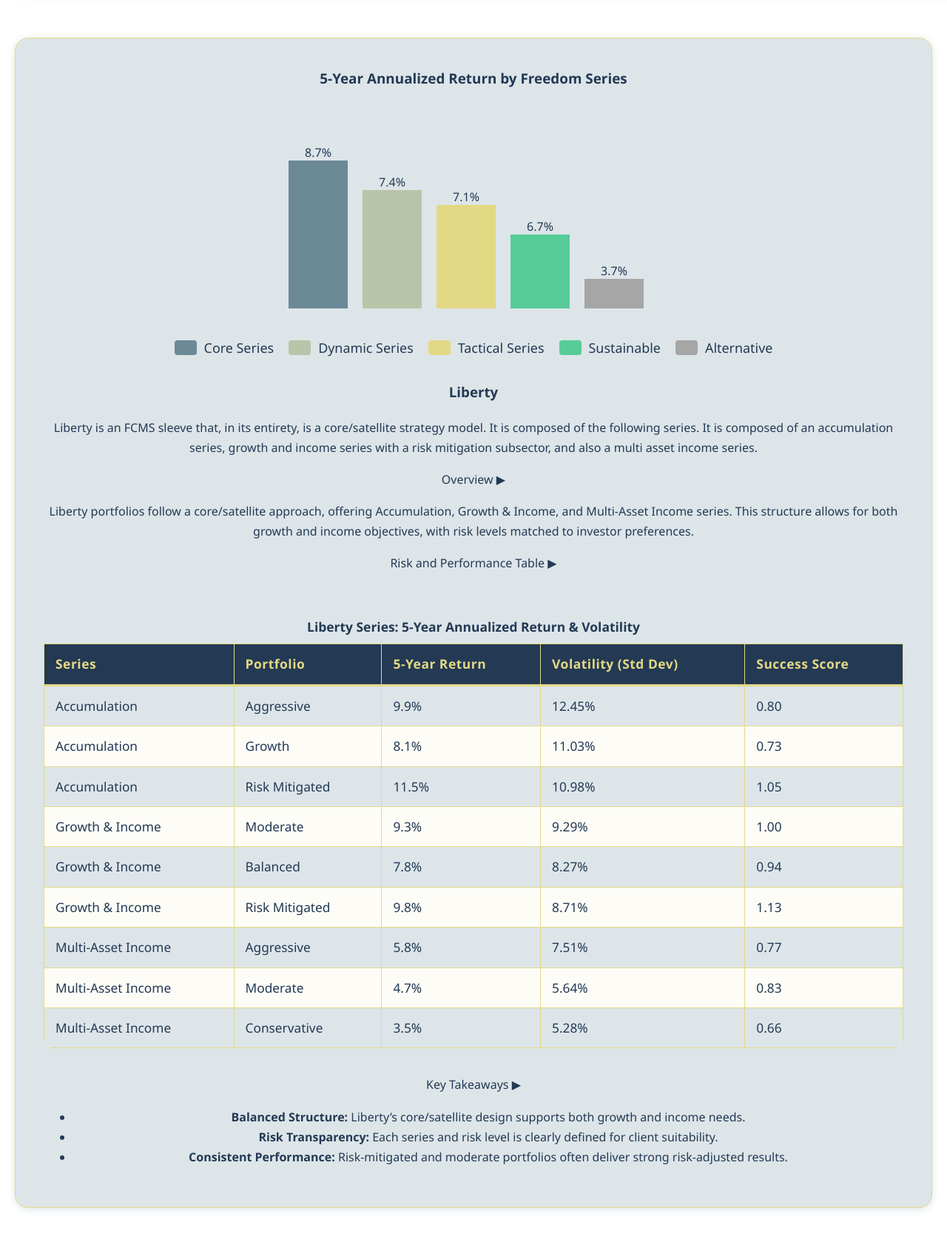
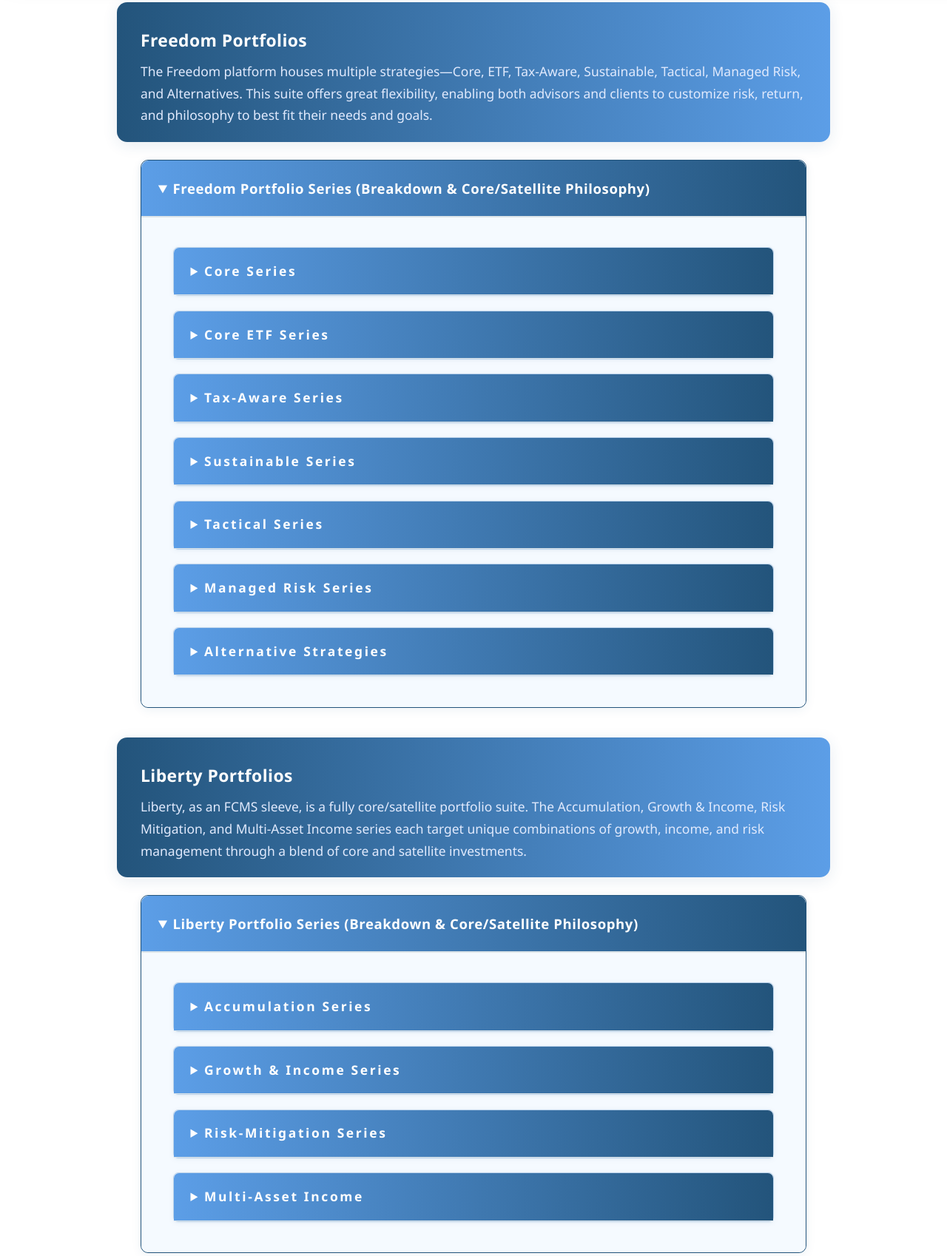
Before and after one commit to BrooksFinancialGroup/BrooksPortfolio, a plain HTML site: page index.html in a window 1280 px wide. Shown: the part 1063-2761 px from the top of the page at 74% size. Drawn offline with nearby package versions, Linux system fonts and the light colour scheme.

Commit message:
Update index.html

```diff
--- a/index.html
+++ b/index.html
@@ -222,129 +222,325 @@
     <p>Core/Satellite Asset Allocation is a strategy that involves balancing the stability of SAA and the growth potential of TAA by combining a broadly diversified core portfolio with smaller actively managed satellite positions aimed to generate high yield and profitability.</p>
   </div>
 
-  <!-- FCMS Portfolio Translation -->
-  <div class="page" id="fcms-portfolio">
-    <h2>FCMS Portfolio Translation</h2>
-    <h3>Freedom</h3>
-    <p>Freedom, unlike Liberty, houses multiple strategies, and occasionally incorporates both into a single portfolio. This is beneficial for both the relationship and the advisor as it allows an array of options catering to the specific desires and risk of the relationship.</p>
-    <div class="accordion">
-    <div class="accordion-item">
-      <div class="accordion-title">Overview <span class="accordion-arrow">&#9654;</span></div>
-      <div class="accordion-content">
+ <style>
+/* Portfolio Card Styles */
+.fcms-card-header {
+  max-width: 900px;
+  margin: 2em auto 1.5em auto;
+  background: linear-gradient(90deg, #23547b 0%, #5c9ee7 100%);
+  color: #fff;
+  border-radius: 14px;
+  box-shadow: 0 4px 20px rgba(35,84,123,0.11);
+  padding: 2.1em 2em 1.3em 2em;
+  display: flex;
+  flex-direction: column;
+  align-items: flex-start;
+}
+
+.fcms-card-header h3 {
+  color: #fff;
+  font-size: 1.43em;
+  font-weight: 700;
+  margin: 0 0 0.15em 0;
+  letter-spacing: 0.4px;
+}
+
+.fcms-card-header p {
+  margin: 0.2em 0 0 0;
+  font-size: 1.09em;
+  color: #e1eafd;
+  font-weight: 500;
+}
+
+@media (max-width: 700px) {
+  .fcms-card-header { padding: 1.2em 0.8em 1em 0.8em; }
+}
+
+/* Accordion Styles */
+.portfolio-accordion {
+  font-family: 'Montserrat', 'Segoe UI', Arial, sans-serif;
+  max-width: 900px;
+  margin: 0 auto 2.5em auto;
+}
+.blue-accordion {
+  background: #f5faff;
+  border-radius: 10px;
+  margin-bottom: 2em;
+  box-shadow: 0 3px 14px rgba(35,84,123,0.07);
+  border: 1.5px solid #23547b;
+}
+.blue-accordion summary {
+  padding: 1.18em 1.23em;
+  font-weight: bold;
+  font-size: 1.16em;
+  background: linear-gradient(90deg, #23547b 0%, #5c9ee7 100%);
+  color: #fff;
+  border-radius: 10px 10px 0 0;
+  cursor: pointer;
+  outline: none;
+  transition: background 0.2s;
+  letter-spacing: 0.6px;
+  box-shadow: 0 1px 9px rgba(35,84,123,0.07);
+  border-bottom: 2px solid #dde5e9;
+}
+.blue-accordion[open] summary {
+  background: linear-gradient(90deg, #5c9ee7 0%, #23547b 100%);
+  color: #fff;
+}
+.series-content {
+  padding: 1.3em 2.7em 1.4em 2.7em;
+  background: #f5faff;
+  border-radius: 0 0 10px 10px;
+}
+.inner-accordion {
+  background: #e9f1fb;
+  border-radius: 7px;
+  margin: 1.2em 0;
+  box-shadow: 0 1px 3px rgba(35,84,123,0.04);
+  border: 1px solid #c2d8ef;
+}
+.inner-accordion summary {
+  padding: 0.97em 1.28em;
+  font-size: 1.09em;
+  background: #2d4766;
+  color: #fff;
+  border-radius: 7px 7px 0 0;
+  font-weight: 600;
+  cursor: pointer;
+  outline: none;
+  letter-spacing: 0.15em;
+  border-bottom: 1.5px solid #dde5e9;
+}
+.series-def {
+  font-size: 1.03em;
+  color: #23547b;
+  background: #e3e8ef;
+  border-radius: 5px;
+  padding: 0.75em 1.1em;
+  margin: 1em 0 1.2em 0;
+  font-weight: 500;
+  border-left: 4px solid #5c9ee7;
+  border-top: 1px solid #c2d8ef;
+  border-bottom: 1px solid #c2d8ef;
+}
+.core-satellite-header {
+  font-weight: bold;
+  color: #1a314c;
+  margin: 0.85em 0 0.2em 0;
+  font-size: 1.08em;
+}
+.subtype-desc {
+  background: #dff0fe;
+  border-radius: 4px;
+  padding: 0.7em 1em;
+  margin-bottom: 1.1em;
+  color: #23415b;
+  font-size: 1.007em;
+  margin-top: 0.2em;
+  border-left: 4px solid #5c9ee7;
+}
+@media (max-width: 700px) {
+  .portfolio-accordion {max-width: 99vw;}
+  .series-content {padding: 1em 0.7em;}
+}
+</style>
+
+<!-- FREEDOM CARD -->
+<div class="fcms-card-header">
+  <h3>Freedom Portfolios</h3>
   <p>
-          The Freedom platform offers a diverse array of portfolio solutions, spanning Core, Core ETF, Tax-Aware, Sustainable, Tactical, Managed Risk, and Alternative asset series.
-          Each series targets different investor needs—from growth to risk mitigation—with performance and risk characteristics that reflect their underlying philosophy.
+    The Freedom platform houses multiple strategies—Core, ETF, Tax-Aware, Sustainable, Tactical, Managed Risk, and Alternatives. This suite offers great flexibility, enabling both advisors and clients to customize risk, return, and philosophy to best fit their needs and goals.
   </p>
 </div>
+<div class="portfolio-accordion">
+  <details class="blue-accordion" open>
+    <summary>Freedom Portfolio Series (Breakdown &amp; Core/Satellite Philosophy)</summary>
+    <div class="series-content">
+
+      <!-- Core Series -->
+      <details class="inner-accordion">
+        <summary>Core Series</summary>
+        <div class="series-def">
+          <b>Series Definition:</b> The Core Series focuses on globally diversified equities with a modest allocation to fixed income for stability.
         </div>
-    <div class="accordion-item">
-      <div class="accordion-title">Risk and Performance Table <span class="accordion-arrow">&#9654;</span></div>
-      <div class="accordion-content">
-        <table>
-          <caption class="table-caption">Freedom Series: 5-Year Annualized Return &amp; Volatility</caption>
-          <tr>
-            <th>Series</th>
-            <th>Portfolio</th>
-            <th>5-Year Return</th>
-            <th>Volatility (Std Dev)</th>
-            <th>Success Score</th>
-          </tr>
-          <tr><td>Core</td><td>Aggressive</td><td>6.1%</td><td>1.89%</td><td>3.23</td></tr>
-          <tr><td>Core</td><td>Growth</td><td>6.4%</td><td>0.86%</td><td>7.44</td></tr>
-          <tr><td>Core</td><td>Moderate Growth</td><td>6.4%</td><td>0.67%</td><td>9.55</td></tr>
-          <tr><td>Core</td><td>Balanced</td><td>6.4%</td><td>0.96%</td><td>6.67</td></tr>
-          <tr><td>Core</td><td>Conservative</td><td>6.4%</td><td>1.62%</td><td>3.95</td></tr>
-          <tr><td>Core</td><td>Defensive</td><td>6.6%</td><td>2.60%</td><td>2.54</td></tr>
-          <tr><td>Tax-Aware</td><td>Aggressive</td><td>5.5%</td><td>0.25%</td><td>22.00</td></tr>
-          <tr><td>Sustainable</td><td>Aggressive</td><td>5.3%</td><td>1.49%</td><td>3.56</td></tr>
-          <tr><td>Tactical</td><td>US Sector Equity ETF</td><td>9.2%</td><td>2.19%</td><td>4.20</td></tr>
-          <tr><td>Managed Risk</td><td>Growth</td><td>8.4%</td><td>1.22%</td><td>6.89</td></tr>
-        </table>
+        <div class="core-satellite-header">Core/Satellite Definition</div>
+        <div class="series-def">
+          Core: Diversified global equities and some bonds.<br>
+          Satellite: Targeted high-conviction active funds for alpha and diversification.
         </div>
+        <div class="subtype-desc"><b>Aggressive Core:</b> Focused on long-term capital appreciation using equities.</div>
+        <div class="subtype-desc"><b>Growth Core:</b> Growth-oriented with moderate risk.</div>
+      </details>
+
+      <!-- ETF Series -->
+      <details class="inner-accordion">
+        <summary>Core ETF Series</summary>
+        <div class="series-def">
+          <b>Series Definition:</b> Uses low-cost index ETFs as a base, adding specialized ETFs for tactical sector or factor tilts.
         </div>
-    <div class="accordion-item">
-      <div class="accordion-title">Key Takeaways <span class="accordion-arrow">&#9654;</span></div>
-      <div class="accordion-content">
-        <ul>
-          <li><b>Wide Range:</b> Freedom offers everything from very low-volatility tax-aware options to higher-octane tactical and growth solutions.</li>
-          <li><b>Risk/Reward:</b> Many portfolios achieve high success scores, but always compare with your risk tolerance and investment horizon.</li>
-          <li><b>Customization:</b> Freedom’s modularity lets clients tailor risk and return to their needs.</li>
-        </ul>
+        <div class="core-satellite-header">Core/Satellite Definition</div>
+        <div class="series-def">
+          Core: Low-cost index ETFs.<br>
+          Satellite: Specialized ETFs for sector/factor tilts.
         </div>
+        <div class="subtype-desc"><b>Aggressive ETF:</b> Index-based, growth focused.</div>
+        <div class="subtype-desc"><b>Growth ETF:</b> Broad equity growth exposures.</div>
+      </details>
+
+      <!-- Tax-Aware Series -->
+      <details class="inner-accordion">
+        <summary>Tax-Aware Series</summary>
+        <div class="series-def">
+          <b>Series Definition:</b> Designed for after-tax efficiency, blending municipal bonds with tax-advantaged equity and active tax management.
         </div>
+        <div class="core-satellite-header">Core/Satellite Definition</div>
+        <div class="series-def">
+          Core: Municipal bonds and tax-efficient equity.<br>
+          Satellite: Active funds for tax harvesting/yield.
         </div>
+        <div class="subtype-desc"><b>Aggressive Tax-Aware:</b> After-tax growth focus.</div>
+        <div class="subtype-desc"><b>Growth Tax-Aware:</b> Blends equity and tax efficiency.</div>
+      </details>
+
+      <!-- Sustainable Series -->
+      <details class="inner-accordion">
+        <summary>Sustainable Series</summary>
+        <div class="series-def">
+          <b>Series Definition:</b> Prioritizes ESG and impact investing, with a sustainable equity core and focused satellite exposure.
         </div>
-    <div class="chart-group">
-      <div class="chart-col">
-        <div class="chart-title">5-Year Annualized Return by Freedom Series</div>
-        <svg width="600" height="300">
-          <rect x="50" y="80" width="80" height="200" fill="#6c8998"></rect>
-          <text x="90" y="75" fill="#233954" font-size="1rem" text-anchor="middle">8.7%</text>
-          <rect x="150" y="120" width="80" height="160" fill="#b9c4a8"></rect>
-          <text x="190" y="115" fill="#233954" font-size="1rem" text-anchor="middle">7.4%</text>
-          <rect x="250" y="140" width="80" height="140" fill="#e3d984"></rect>
-          <text x="290" y="135" fill="#233954" font-size="1rem" text-anchor="middle">7.1%</text>
-          <rect x="350" y="180" width="80" height="100" fill="#57CC99"></rect>
-          <text x="390" y="175" fill="#233954" font-size="1rem" text-anchor="middle">6.7%</text>
-          <rect x="450" y="240" width="80" height="40" fill="#a6a6a6"></rect>
-          <text x="490" y="235" fill="#233954" font-size="1rem" text-anchor="middle">3.7%</text>
-        </svg>
-        <div class="chart-legend">
-          <div class="legend-item"><span class="legend-color" style="background:#6c8998"></span> Core Series</div>
-          <div class="legend-item"><span class="legend-color" style="background:#b9c4a8"></span> Dynamic Series</div>
-          <div class="legend-item"><span class="legend-color" style="background:#e3d984"></span> Tactical Series</div>
-          <div class="legend-item"><span class="legend-color" style="background:#57CC99"></span> Sustainable</div>
-          <div class="legend-item"><span class="legend-color" style="background:#a6a6a6"></span> Alternative</div>
+        <div class="core-satellite-header">Core/Satellite Definition</div>
+        <div class="series-def">
+          Core: Sustainable global equities.<br>
+          Satellite: ESG/impact funds for targeted exposure.
         </div>
-    <h3>Liberty</h3>
-    <p>Liberty is an FCMS sleeve that, in its entirety, is a core/satellite strategy model. It is composed of the following series. It is composed of an accumulation series, growth and income series with a risk mitigation subsector, and also a multi asset income series.</p>
-        <div class="accordion">
-    <div class="accordion-item">
-      <div class="accordion-title">Overview <span class="accordion-arrow">&#9654;</span></div>
-      <div class="accordion-content">
+        <div class="subtype-desc"><b>Aggressive Sustainable:</b> Growth with ESG criteria.</div>
+        <div class="subtype-desc"><b>Growth Sustainable:</b> Sustainable growth, moderate risk.</div>
+      </details>
+
+      <!-- Tactical Series -->
+      <details class="inner-accordion">
+        <summary>Tactical Series</summary>
+        <div class="series-def">
+          <b>Series Definition:</b> Employs strategic tilts, sector/factor rotation, and cash overlays for risk management or opportunity.
+        </div>
+        <div class="core-satellite-header">Core/Satellite Definition</div>
+        <div class="series-def">
+          Core: Traditional diversified allocation.<br>
+          Satellite: Tactical tilts/sectors/cash for opportunity or risk management.
+        </div>
+        <div class="subtype-desc"><b>US Sector Equity ETF:</b> Sector tilts based on outlook.</div>
+        <div class="subtype-desc"><b>Fixed Income ETF:</b> Tactical bond exposure.</div>
+      </details>
+
+      <!-- Managed Risk Series -->
+      <details class="inner-accordion">
+        <summary>Managed Risk Series</summary>
+        <div class="series-def">
+          <b>Series Definition:</b> Blends growth assets with overlays or built-in risk controls to help manage volatility and downside.
+        </div>
+        <div class="core-satellite-header">Core/Satellite Definition</div>
+        <div class="series-def">
+          Core: Balanced equity and bonds.<br>
+          Satellite: Risk overlays/hedges for smoother outcomes.
+        </div>
+        <div class="subtype-desc"><b>Growth Managed Risk:</b> Growth with risk control.</div>
+        <div class="subtype-desc"><b>Moderate Growth Managed Risk:</b> Growth and risk mitigation.</div>
+      </details>
+
+      <!-- Alternatives -->
+      <details class="inner-accordion">
+        <summary>Alternative Strategies</summary>
+        <div class="series-def">
+          <b>Series Definition:</b> Provides additional diversification and inflation protection through real assets, commodities, and absolute return strategies.
+        </div>
+        <div class="core-satellite-header">Core/Satellite Definition</div>
+        <div class="series-def">
+          Core: Diversified alternatives (REITs, commodities, market neutral).<br>
+          Satellite: Specialized alt funds for further diversification.
+        </div>
+        <div class="subtype-desc"><b>Real Assets:</b> Inflation-sensitive, diversifying.</div>
+        <div class="subtype-desc"><b>Absolute Return:</b> Seeks positive returns in any market.</div>
+      </details>
+    </div>
+  </details>
+</div>
+
+<!-- LIBERTY CARD -->
+<div class="fcms-card-header">
+  <h3>Liberty Portfolios</h3>
   <p>
-          Liberty portfolios follow a core/satellite approach, offering Accumulation, Growth &amp; Income, and Multi-Asset Income series. This structure allows for both growth and income objectives, with risk levels matched to investor preferences.
+    Liberty, as an FCMS sleeve, is a fully core/satellite portfolio suite. The Accumulation, Growth & Income, Risk Mitigation, and Multi-Asset Income series each target unique combinations of growth, income, and risk management through a blend of core and satellite investments.
   </p>
 </div>
+<div class="portfolio-accordion">
+  <details class="blue-accordion" open>
+    <summary>Liberty Portfolio Series (Breakdown &amp; Core/Satellite Philosophy)</summary>
+    <div class="series-content">
+
+      <!-- Accumulation Series -->
+      <details class="inner-accordion">
+        <summary>Accumulation Series</summary>
+        <div class="series-def">
+          <b>Series Definition:</b> Designed for long-term growth, these portfolios center on equities with some fixed income for balance.
         </div>
-    <div class="accordion-item">
-      <div class="accordion-title">Risk and Performance Table <span class="accordion-arrow">&#9654;</span></div>
-      <div class="accordion-content">
-        <table>
-          <caption class="table-caption">Liberty Series: 5-Year Annualized Return &amp; Volatility</caption>
-          <tr>
-            <th>Series</th>
-            <th>Portfolio</th>
-            <th>5-Year Return</th>
-            <th>Volatility (Std Dev)</th>
-            <th>Success Score</th>
-          </tr>
-          <tr><td>Accumulation</td><td>Aggressive</td><td>9.9%</td><td>12.45%</td><td>0.80</td></tr>
-          <tr><td>Accumulation</td><td>Growth</td><td>8.1%</td><td>11.03%</td><td>0.73</td></tr>
-          <tr><td>Accumulation</td><td>Risk Mitigated</td><td>11.5%</td><td>10.98%</td><td>1.05</td></tr>
-          <tr><td>Growth &amp; Income</td><td>Moderate</td><td>9.3%</td><td>9.29%</td><td>1.00</td></tr>
-          <tr><td>Growth &amp; Income</td><td>Balanced</td><td>7.8%</td><td>8.27%</td><td>0.94</td></tr>
-          <tr><td>Growth &amp; Income</td><td>Risk Mitigated</td><td>9.8%</td><td>8.71%</td><td>1.13</td></tr>
-          <tr><td>Multi-Asset Income</td><td>Aggressive</td><td>5.8%</td><td>7.51%</td><td>0.77</td></tr>
-          <tr><td>Multi-Asset Income</td><td>Moderate</td><td>4.7%</td><td>5.64%</td><td>0.83</td></tr>
-          <tr><td>Multi-Asset Income</td><td>Conservative</td><td>3.5%</td><td>5.28%</td><td>0.66</td></tr>
-        </table>
+        <div class="core-satellite-header">Core/Satellite Definition</div>
+        <div class="series-def">
+          Core: Global equity, some fixed income.<br>
+          Satellite: High-conviction active equity funds for diversification and enhanced return.
         </div>
+        <div class="subtype-desc"><b>Aggressive Accumulation:</b> Equity-centered, long-term compounding.</div>
+        <div class="subtype-desc"><b>Growth Accumulation:</b> Equity-centric, long-term compounding.</div>
+      </details>
+
+      <!-- Growth & Income Series -->
+      <details class="inner-accordion">
+        <summary>Growth &amp; Income Series</summary>
+        <div class="series-def">
+          <b>Series Definition:</b> Blends capital appreciation and current income, using diversified equity and fixed income along with income-producing satellites.
         </div>
-    <div class="accordion-item">
-      <div class="accordion-title">Key Takeaways <span class="accordion-arrow">&#9654;</span></div>
-      <div class="accordion-content">
-        <ul>
-          <li><b>Balanced Structure:</b> Liberty’s core/satellite design supports both growth and income needs.</li>
-          <li><b>Risk Transparency:</b> Each series and risk level is clearly defined for client suitability.</li>
-          <li><b>Consistent Performance:</b> Risk-mitigated and moderate portfolios often deliver strong risk-adjusted results.</li>
-        </ul>
+        <div class="core-satellite-header">Core/Satellite Definition</div>
+        <div class="series-def">
+          Core: Global equity and fixed income.<br>
+          Satellite: Active funds for dividends, real estate, preferreds, convertibles.
         </div>
+        <div class="subtype-desc"><b>Moderate G+I:</b> Capital appreciation and income.</div>
+        <div class="subtype-desc"><b>Balanced G+I:</b> Capital appreciation and income.</div>
+      </details>
+
+      <!-- Risk-Mitigation Series -->
+      <details class="inner-accordion">
+        <summary>Risk-Mitigation Series</summary>
+        <div class="series-def">
+          <b>Series Definition:</b> Adds overlays or hedged equity to reduce drawdown risk, while keeping exposure to growth and/or income.
         </div>
+        <div class="core-satellite-header">Core/Satellite Definition</div>
+        <div class="series-def">
+          Core: Diversified equity/fixed income.<br>
+          Satellite: Hedged equity, stop-loss funds for downside risk protection.
         </div>
+        <div class="subtype-desc"><b>RM Allocation:</b> Lower risk, maintains equity exposure.</div>
+        <div class="subtype-desc"><b>RM G+I:</b> Lower risk, maintains growth/income focus.</div>
+      </details>
+
+      <!-- Multi-Asset Income -->
+      <details class="inner-accordion">
+        <summary>Multi-Asset Income</summary>
+        <div class="series-def">
+          <b>Series Definition:</b> Focuses on generating income from a combination of bonds, credit, and equity income strategies, with satellites adding yield and diversification.
         </div>
+        <div class="core-satellite-header">Core/Satellite Definition</div>
+        <div class="series-def">
+          Core: Diversified core fixed income.<br>
+          Satellite: Active credit/equity income (HY, preferreds, REITs).
         </div>
-
+        <div class="subtype-desc"><b>Aggressive Income:</b> High satellite income exposure.</div>
+        <div class="subtype-desc"><b>Moderate Income:</b> Blended, balanced income.</div>
+        <div class="subtype-desc"><b>Conservative Income:</b> Income and stability.</div>
+        <div class="subtype-desc"><b>Short-Term Income:</b> Capital preservation, short-term income.</div>
+      </details>
+    </div>
+  </details>
+</div>
   <!-- Freedom Strategies Evaluation -->
   <div class="page" id="freedom-strategies">
   <h2>Freedom Strategies Evaluation</h2>
```
Lines whose indentation alone changed are shown as unchanged.
